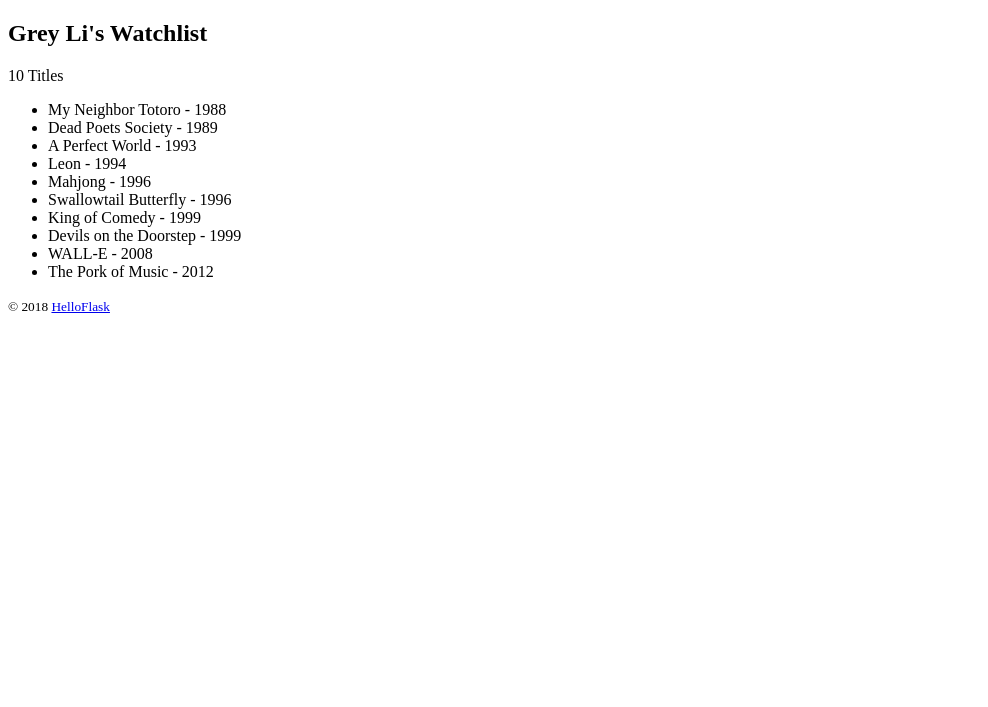
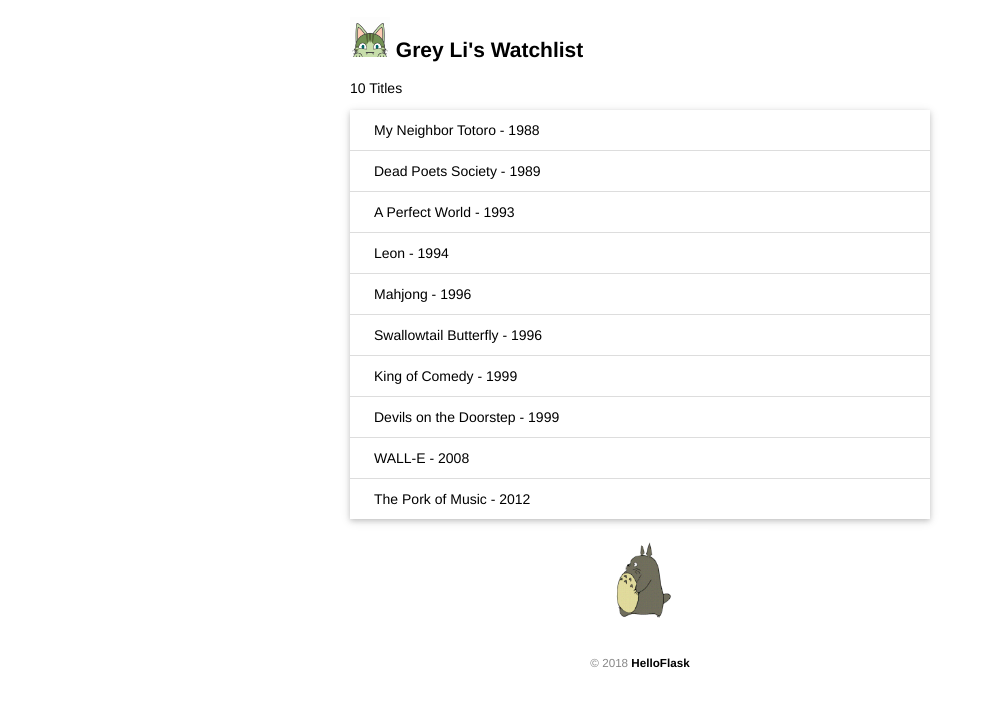
Before and after one commit to wangzhupi/Flask, a Flask app: page / in a window 1280 px wide. Shown: the top 707 px of the page, without its empty margins (0-988 px from the left). Run offline with Flask 3, Linux system fonts and the light colour scheme.

Commit message:
update static

```diff
--- a/static/style.css
+++ b/static/style.css
@@ -1,15 +1,16 @@
 body {
-  background-size: cover;
-  display: flex;
-  justify-content: center;
-  align-items: center;
-  height: 100vh;
-  font-size: 32px;
+  margin: auto;
+  max-width: 580px;
+  font-size: 14px;
+  font-family: Helvetica, Arial, sans-serif;
 }
 
-.img-size{
-  height: 100px;
-  width: 100px;
+/* 页脚 */
+footer {
+  color: #888;
+  margin-top: 15px;
+  text-align: center;
+  padding: 10px;
 }
 
 /* 超链接的类 */
@@ -18,3 +19,36 @@ a {
   color: black; /* 设置文本颜色为黑色 */
   font-weight: bold; /* 设置文本粗体 */
 }
+
+/* 头像 */
+.avatar {
+  width: 40px;
+}
+
+/* 电影列表 */
+.movie-list {
+  list-style-type: none;
+  padding: 0;
+  margin-bottom: 10px;
+  box-shadow: 0 2px 5px 0 rgba(0, 0, 0, 0.16), 0 2px 10px 0 rgba(0, 0, 0, 0.12);
+}
+
+.movie-list li {
+  padding: 12px 24px;
+  border-bottom: 1px solid #ddd;
+}
+
+.movie-list li:last-child {
+  border-bottom:none;
+}
+
+.movie-list li:hover {
+  background-color: #f8f9fa;
+}
+
+/* 龙猫图片 */
+.totoro {
+  display: block;
+  margin: 0 auto;
+  height: 100px;
+}
--- a/templates/index.html
+++ b/templates/index.html
@@ -3,16 +3,24 @@
 <head>
     <meta charset="utf-8">
     <title>{{ name }}'s Watchlist</title>
+    <link rel="stylesheet" href="{{ url_for('static', filename='style.css') }}" type="text/css">
+    <link rel="icon" href="{{url_for('static',filename='favicon.ico')}}">
 </head>
 <body>
-    <h2>{{ name }}'s Watchlist</h2>
-    {# 使用 length 过滤器获取 movies 变量的长度 #}
+
+    <h2>
+        <img alt="Avatar" class="avatar" src="{{ url_for('static', filename='images/avatar.png') }}">
+        {{ name }}'s Watchlist
+    </h2>
+
     <p>{{ movies|length }} Titles</p>
-    <ul>
+    <ul class="movie-list">
         {% for movie in movies %}
             <li>{{ movie.title }} - {{ movie.year }}</li>  {# 等同于 movie['title'] #}
         {% endfor %}  {# 使用 endfor 标签结束 for 语句 #}
     </ul>
+
+    <img alt="Walking Totoro" class="totoro" src="{{ url_for('static', filename='images/totoro.gif') }}">
     <footer>
         <small>&copy; 2018 <a href="http://helloflask.com/book/3">HelloFlask</a></small>
     </footer>
```
Also changed, not shown: static/favicon.ico (added), static/images/totoro.gif (renamed from static/images/10001.gif), 1 other file.
